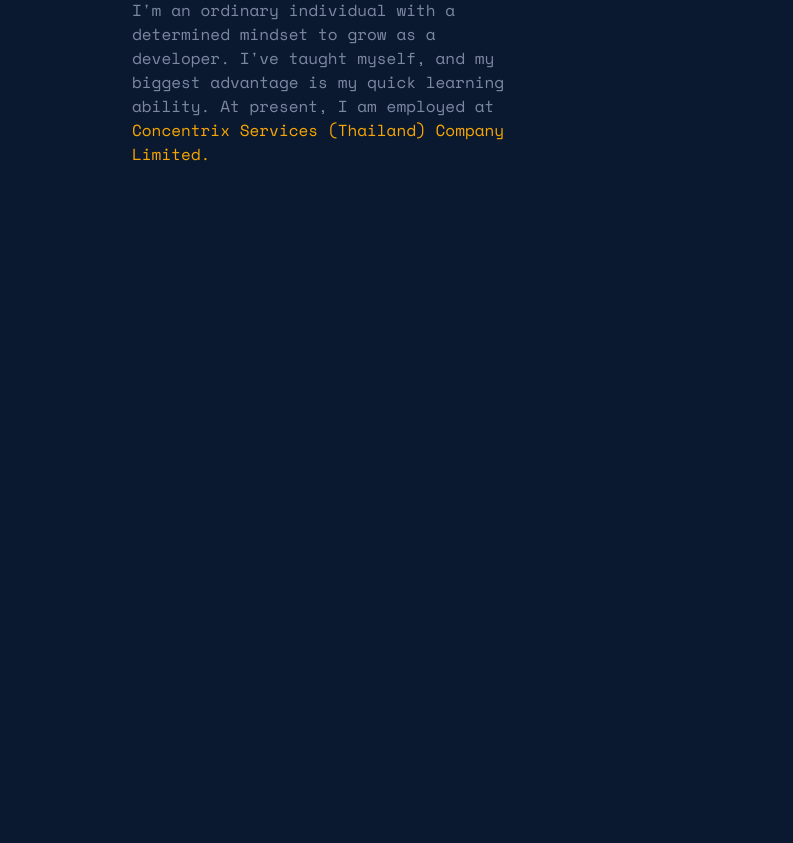
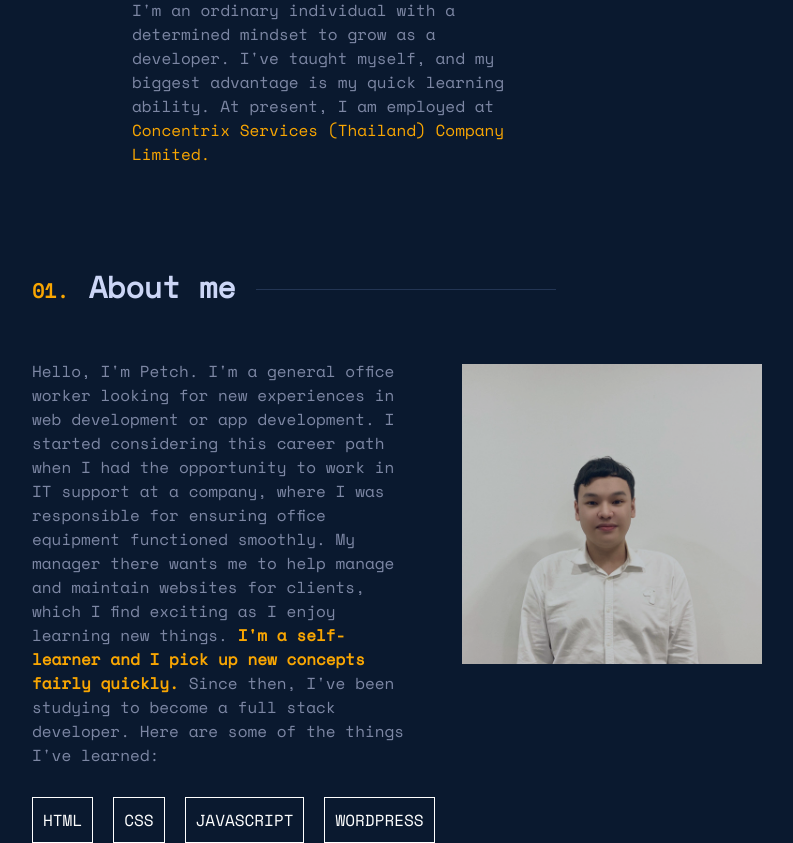
Before and after one commit to petchchubby/petchchubbyy, a plain HTML site: page index.html in a window 1280 px wide. Shown: the part 686-1529 px from the top of the page, without its empty margins (318-1111 px from the left). Before the commit the page ends 900 px from the top, so only its background shows below. Drawn offline with Linux system fonts and the light colour scheme.

Commit message:
about me finished

```diff
--- a/index.html
+++ b/index.html
@@ -33,6 +33,7 @@
                     <li id="resume"><a href="">Resume</a></li>
                 </ul>
             </nav>
+            <!-- hero container -->
             <div class="hero-container">
                 <div class="hero-content">
                     <div class="one"><p>Hi, my name is</p></div>
@@ -57,6 +58,40 @@
                     </div>
                 </div>
             </div>
+            <div class="about-container">
+                <div class="about-content">
+                    <p class="about-header">About me</p>
+                    <p class="about-detail">
+                        Hello, I'm Petch. I'm a general office worker looking
+                        for new experiences in web development or app
+                        development. I started considering this career path when
+                        I had the opportunity to work in IT support at a
+                        company, where I was responsible for ensuring office
+                        equipment functioned smoothly. My manager there wants me
+                        to help manage and maintain websites for clients, which
+                        I find exciting as I enjoy learning new things.
+                        <span style="color: #f9a602; font-weight: bolder"
+                            >I'm a self-learner and I pick up new concepts
+                            fairly quickly.</span
+                        >
+                        Since then, I've been studying to become a full stack
+                        developer. Here are some of the things I've learned:
+                    </p>
+                    <div class="learn">
+                        <div class="HTML">HTML</div>
+                        <div class="CSS">CSS</div>
+                        <div class="JAVASCRIPT">JAVASCRIPT</div>
+                        <div class="WORDPRESS">WORDPRESS</div>
+                    </div>
+                </div>
+                <div class="profile-photo">
+                    <img
+                        src="asset/IMG_0010.jpg"
+                        alt="profile-picture"
+                        style="width: auto; height: 300px"
+                    />
+                </div>
+            </div>
         </div>
         <script src="app.js"></script>
     </body>
--- a/style.css
+++ b/style.css
@@ -178,3 +178,96 @@ body{
     from, to { border-color: transparent }
     50% { border-color: #f9a602 }
 }
+
+.about-container{
+    margin: 0 450px;
+    height: 600px;
+    display: flex;
+    justify-content: center;
+    align-items: center;
+
+}
+.about-content{
+    margin-left: 150px;
+    height: 500px;
+    width: 100%;
+    display: flex;
+    flex: 2;
+    flex-direction: column;
+    align-items: flex-start;
+}
+.profile-photo{
+    flex: 1;
+    height: 500px
+}
+.about-header{
+    color: #ccd6f6;
+    font-weight: bold;
+    font-size: 30px;
+}
+.about-header::before{
+    content: "01.";
+    padding-right: 20px;
+    font-size: 20px;
+    font-weight: bold;
+    color: #F9A602;
+}
+.about-header::after{
+    content: '';
+    position:absolute;
+    background-color: #233554;
+    height: 1px;
+    width: 300px;
+    margin-left: 20px;
+    margin-top: 25px;
+
+}
+.about-detail{
+    margin-top: 50px;
+    color: #7d87a4;
+}
+.learn{
+    display: flex;
+    margin-top: 30px ;
+    justify-content: flex-start;
+
+}
+.learn div{
+   margin-right: 20px;
+    width: auto;
+    height: auto;
+    border: solid white 1px;
+    padding: 10px 10px;
+    color: white;
+}
+
+.HTML:hover{
+    color: #e34c26;
+    border: solid #e34c26 1px;
+    transition: 0.3s;
+}
+.WORDPRESS:hover{
+    color: pink;
+    border: solid pink 1px;
+    transition: 0.3s;
+}
+.CSS:hover{
+    color: #264de4;
+    border: solid #264de4 1px;
+    transition: 0.3s;
+}
+.JAVASCRIPT:hover{
+    color: #f0db4f;
+    border: solid #f0db4f 1px;
+    transition: 0.3s;
+}
+.profile-photo{
+    display: flex;
+    align-items: center;
+    margin-left: 50px;
+    opacity: 75%;
+}
+.profile-photo:hover{
+    opacity: 100%;
+    transition: 1s;
+}
```
Also changed, not shown: asset/IMG_0010.jpg (added).
